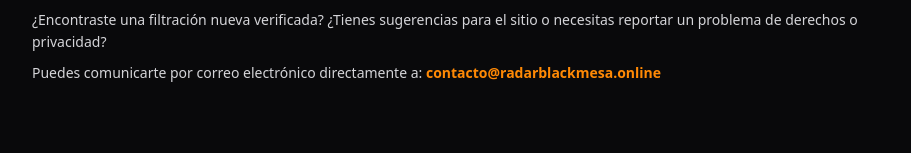
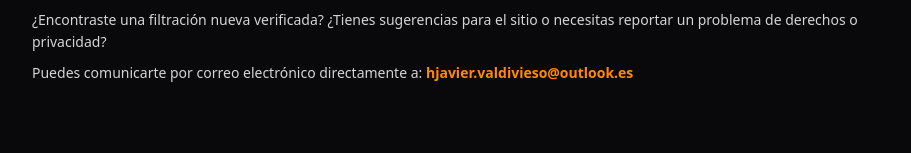
Before and after one commit to valdivieso01/half-life-3-tracker, a Next.js app: page /sobre-nosotros in a window 1280 px wide. Shown: the part 779-932 px from the top of the page, without its empty margins (184-1095 px from the left). Built offline with nearby package versions, Linux system fonts and the light colour scheme.

Commit message:
fix(contact): update contact email to real administrator address

```diff
--- a/src/app/sobre-nosotros/page.tsx
+++ b/src/app/sobre-nosotros/page.tsx
@@ -66,10 +66,10 @@ export default function PaginaSobreNosotros() {
           <p>
             Puedes comunicarte por correo electrónico directamente a:{' '}
             <a
-              href="mailto:contacto@radarblackmesa.online"
+              href="mailto:hjavier.valdivieso@outlook.es"
               className="text-orange-400 font-bold hover:underline"
             >
-              contacto@radarblackmesa.online
+              hjavier.valdivieso@outlook.es
             </a>
           </p>
         </section>
```
